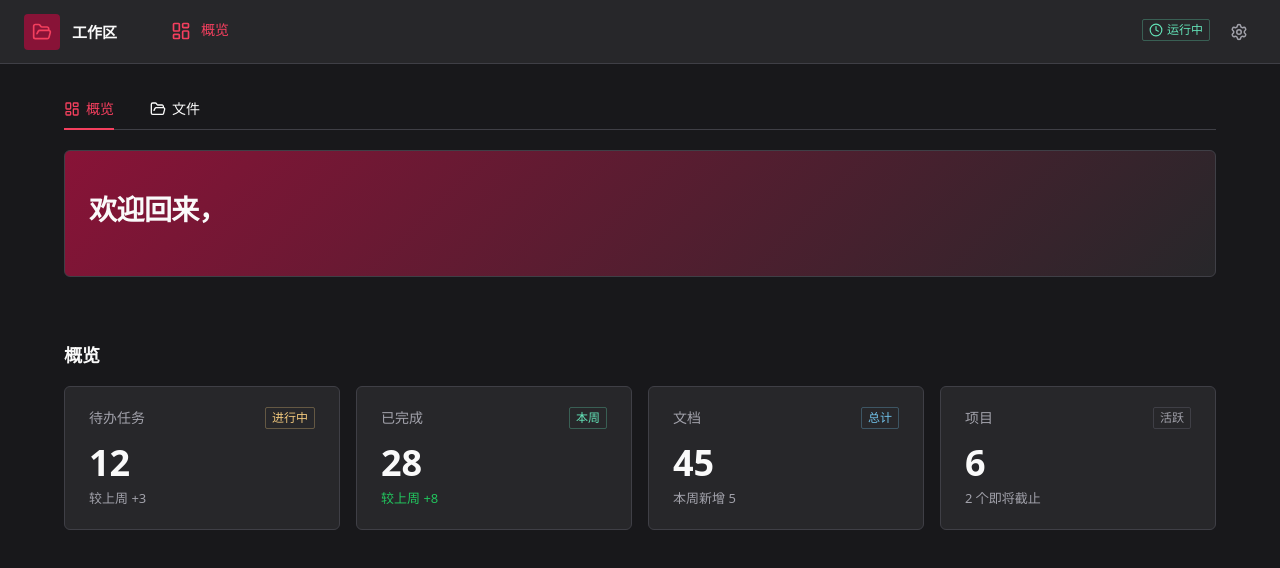
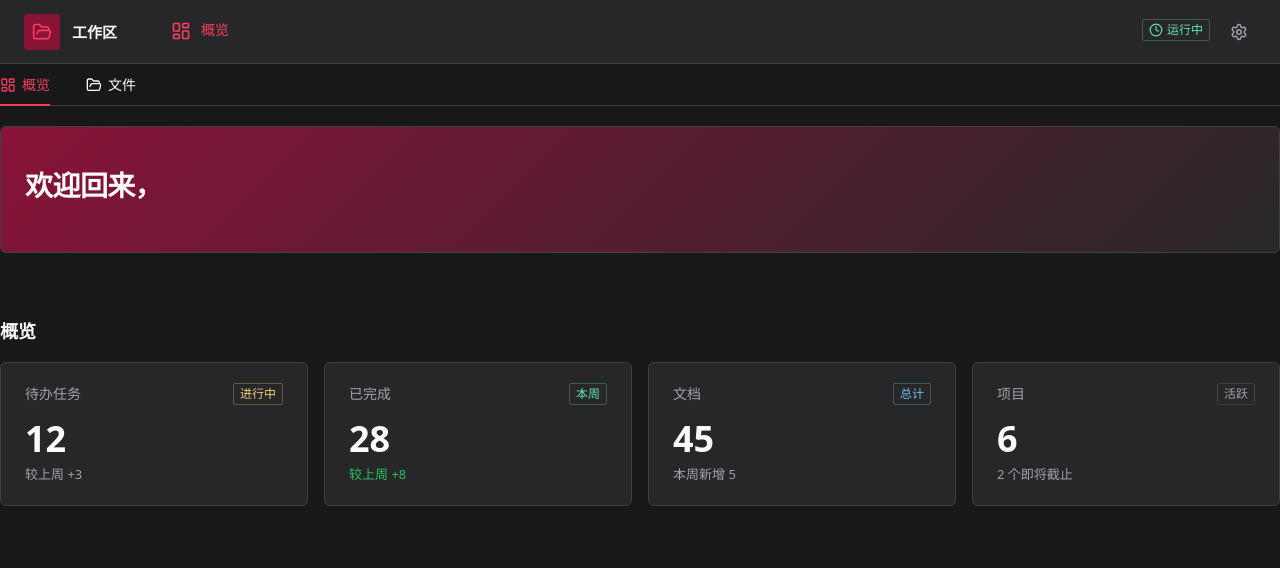
Before and after one commit to UoMaster/plan-desktop, a Vue app: page /#/main in a window 1280 px wide. Shown: the top 568 px of the page. Built offline with nearby package versions, Linux system fonts and the light colour scheme.

Commit message:
fix(MainView): 使用 Vue 响应式绑定实现平滑动画

```diff
--- a/src/views/MainView.vue
+++ b/src/views/MainView.vue
@@ -38,6 +38,24 @@ interface WorkspaceInfo {
 const useFixedWidth = ref(true)
 const isLoadingConfig = ref(true)
 const contentBodyRef = ref<{ $el: HTMLElement } | null>(null)
+const isAnimating = ref(false)
+const animatedWidth = ref<number | null>(null)
+
+// 内容区域样式
+const contentBodyStyle = computed(() => {
+  if (isAnimating.value && animatedWidth.value !== null) {
+    return {
+      width: `${animatedWidth.value}px`,
+      maxWidth: 'none',
+      margin: '0 auto'
+    }
+  }
+  return {
+    width: '',
+    maxWidth: useFixedWidth.value ? '1280px' : '100%',
+    margin: useFixedWidth.value ? '0 auto' : '0'
+  }
+})
 
 // 页面加载时读取配置
 onMounted(async () => {
@@ -53,7 +71,6 @@ onMounted(async () => {
 
 // 切换版心设置
 async function toggleFixedWidth(value: boolean) {
-  // 获取组件的根 DOM 元素
   const el = contentBodyRef.value?.$el as HTMLElement | undefined
   if (!el) {
     useFixedWidth.value = value
@@ -61,35 +78,28 @@ async function toggleFixedWidth(value: boolean) {
     return
   }
 
-  // 获取当前实际宽度
+  // 获取当前和目标宽度
   const currentWidth = el.getBoundingClientRect().width
   const parentWidth = el.parentElement?.clientWidth || window.innerWidth
-
-  // 固定当前宽度，防止动画期间变化
-  el.style.width = currentWidth + 'px'
-  el.style.maxWidth = 'none'
-
-  // 计算目标宽度
   const targetWidth = value ? Math.min(1280, parentWidth) : parentWidth
 
-  // 使用 Anime.js 动画 width
-  animate(el, {
-    width: targetWidth,
+  // 开始动画
+  isAnimating.value = true
+  animatedWidth.value = currentWidth
+
+  // 使用 Anime.js 动画
+  animate(animatedWidth, {
+    value: targetWidth,
     duration: 350,
     ease: 'outCubic',
+    onUpdate: () => {
+      // 强制触发响应式更新
+      animatedWidth.value = animatedWidth.value
+    },
     onComplete: () => {
-      // 强制重排确保样式稳定
-      void el.offsetHeight
-
-      // 更新状态（CSS 类接管）
+      isAnimating.value = false
+      animatedWidth.value = null
       useFixedWidth.value = value
-
-      // 再次强制重排
-      void el.offsetHeight
-
-      // 清除内联样式，让 CSS 类完全控制
-      el.style.width = ''
-      el.style.maxWidth = ''
     }
   })
 
@@ -222,7 +232,8 @@ async function handleDropdownSelect(key: string) {
       <!-- 内容区域 -->
       <NLayoutContent
         ref="contentBodyRef"
-        :class="['content-body', useFixedWidth ? 'content-fixed-width' : 'content-fluid']"
+        class="content-body"
+        :style="contentBodyStyle"
       >
         <div class="content-inner">
             <NTabs v-model:value="activeTab" type="line" animated>
```
